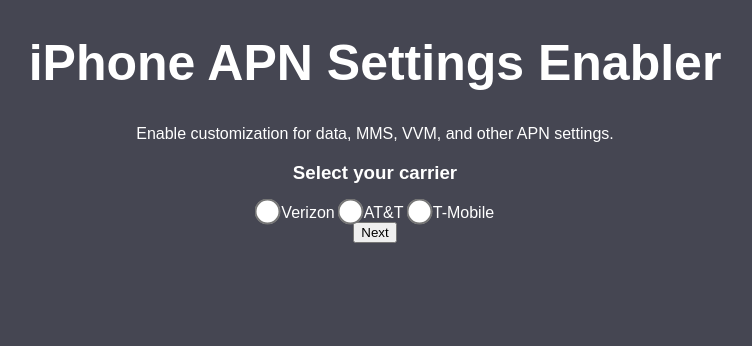
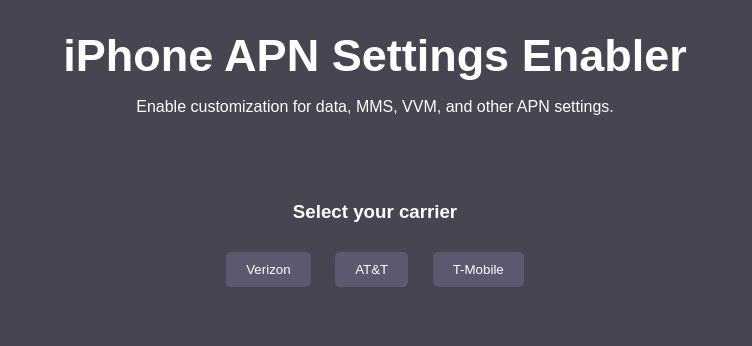
Before and after one commit to evanstice/APNTypemask, a Flask app: page / in a window 1280 px wide. Shown: the top 346 px of the page, without its empty margins (265-1017 px from the left). Run offline with Flask 3, Linux system fonts and the light colour scheme.

Commit message:
FIX: Completed design of homepage

```diff
--- a/static/styles/mainpage.css
+++ b/static/styles/mainpage.css
@@ -4,6 +4,7 @@
     color: white;
     font-family: "Nanum Gothic", sans-serif;
     font-weight: 400;
+    margin-top: 10px;
 }
 
 h1 {
@@ -11,7 +12,8 @@
     color: white;
     font-family: "Nanum Gothic", sans-serif;
     font-weight: 800;
-    font-size: 50px;
+    font-size: 45px;
+    margin-bottom: 10px;
 }
 
 h3 {
@@ -24,3 +26,25 @@
 input[type='radio'] {
      transform: scale(2);
  }
+
+.btn {
+  display: inline-block;
+  background-color: #5a596f;
+  color: white;
+  padding: 10px 20px;
+  margin: 10px;
+  border: none;
+  border-radius: 5px;
+  cursor: pointer;
+}
+
+.btn:hover {
+  background-color: #2b2a3a;
+}
+
+.selection {
+    align-items: center;
+    text-align: center;
+    justify-content: center;
+    padding: 50px 0;
+}
--- a/templates/mainpage.html
+++ b/templates/mainpage.html
@@ -2,28 +2,20 @@
 <html lang="en">
     <head>
         <meta charset="UTF-8">
+        <meta name="viewport" content="width=device-width, initial-scale=1.0">
         <title>APN Settings Creator</title>
         <link rel= "stylesheet" type= "text/css" href= "{{ url_for('static',filename='styles/mainpage.css') }}">
     </head>
     <body>
         <h1>iPhone APN Settings Enabler</h1>
         <p>Enable customization for data, MMS, VVM, and other APN settings.</p>
+        <div class="selection">
         <h3>Select your carrier</h3>
-        <form action = "mainpage.html" method = "post">
-            <label class="form-control">
-                <input type ="radio" name="selection" value="1">
-                Verizon
-            </label>
-            <label class="form-control">
-                <input type ="radio" name="selection" value="2">
-                AT&T
-            </label>
-            <label class="form-control">
-                <input type ="radio" name="selection" value="3">
-                T-Mobile
-            </label>
-            <br>
-            <input type = "submit" value = "Next" />
+        <form action = "mainpage.html" method = "GET">
+            <button type="submit" name="option" value="1" class="btn">Verizon</button>
+            <button type="submit" name="option" value="2" class="btn">AT&T</button>
+            <button type="submit" name="option" value="3" class="btn">T-Mobile</button>
         </form>
+        </div>
     </body>
 </html>
```
